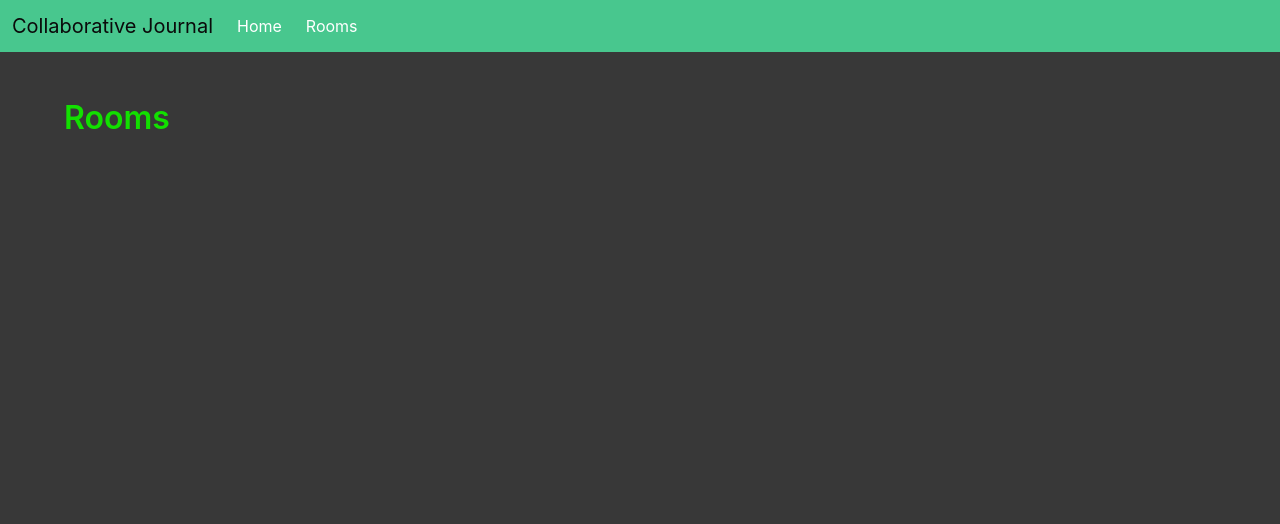
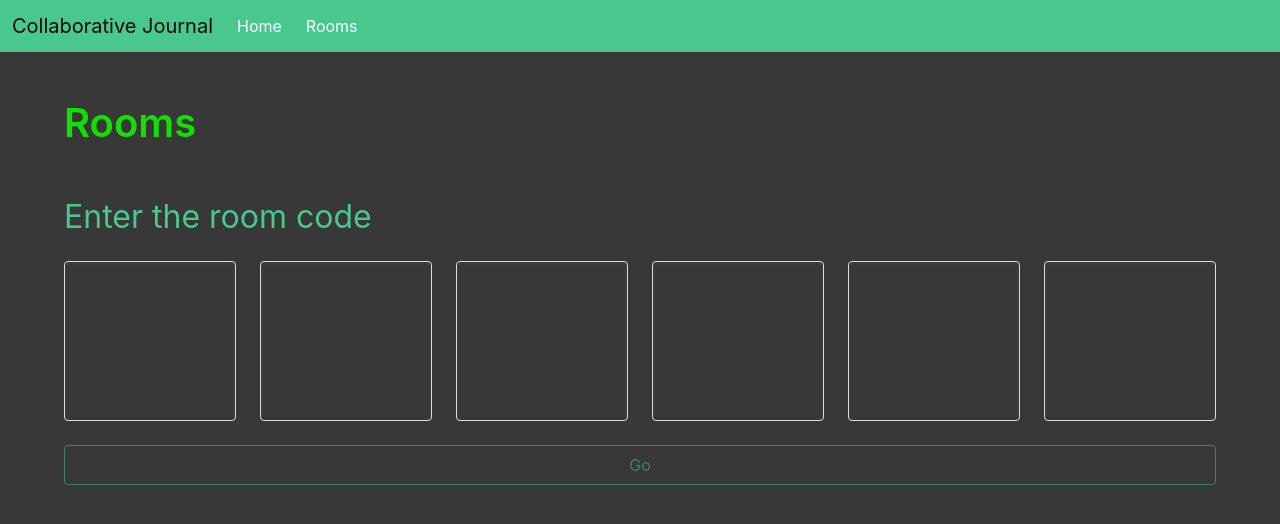
Before and after one commit to Celeo/phasmophobia_collaborative_journal, a FastAPI app: page /rooms in a window 1280 px wide. Shown: the top 524 px of the page. Run offline with FastAPI, Linux system fonts and the light colour scheme; style sheets or scripts are compiled from the project's sources; some libraries are stand-ins or nearby versions.

Commit message:
Room page done

```diff
--- a/sass/site.scss
+++ b/sass/site.scss
@@ -14,3 +14,8 @@ $text-strong: #12e000;
 .spacing-top {
   padding-top: 3rem;
 }
+
+.invite-input-field {
+  height: 10rem;
+  font-size: 3rem;
+}
--- a/templates/rooms.html
+++ b/templates/rooms.html
@@ -1,5 +1,86 @@
 {% extends "base.html" %} {% block content %}
 
-<h2 class="title">Rooms</h2>
+<h2 class="title is-2">Rooms</h2>
+
+<h3 class="subtitle is-3 has-text-success spacing-top">Enter the room code</h3>
+
+<div id="room-form">
+  <div class="columns">
+    <div class="column" v-for="(value, index) in inputs">
+      <input
+        type="text"
+        class="input has-text-centered invite-input-field"
+        :value="value"
+        @keydown.prevent="(e) => setInput(index, e)"
+        :input-number="index"
+      />
+    </div>
+  </div>
+
+  <div class="columns">
+    <div class="column">
+      <button
+        class="button is-success is-outlined"
+        style="width: 100%"
+        :disabled="!codeValid"
+        @click="navigate"
+      >
+        Go
+      </button>
+    </div>
+  </div>
+</div>
+
+<script>
+  const numbers = ["0", "1", "2", "3", "4", "5", "6", "7", "8", "9"];
+
+  const setIndexFocus = (index) => {
+    document.querySelector(`[input-number="${index}"]`).focus();
+  };
+
+  document.addEventListener("DOMContentLoaded", () => {
+    Vue.createApp({
+      data() {
+        return {
+          inputs: ["", "", "", "", "", ""],
+        };
+      },
+      methods: {
+        setInput(index, event) {
+          const key = event.key;
+          let nextNum = index + 1;
+          if (nextNum === 6) {
+            nextNum = 0;
+          }
+          if (key === "Tab") {
+            setIndexFocus(nextNum);
+            return;
+          }
+          if (!numbers.includes(key)) {
+            return;
+          }
+          if (this.inputs[index].length > 0) {
+            this.inputs[index] = `${key}`;
+            setIndexFocus(nextNum);
+            return;
+          }
+          this.inputs[index] = `${key}`;
+          setIndexFocus(nextNum);
+        },
+        navigate() {
+          window.location.href = `/rooms/${this.inputs.join("")}`;
+        },
+      },
+      computed: {
+        codeValid() {
+          return this.inputs.find((i) => i === "") === undefined;
+        },
+      },
+      compilerOptions: {
+        delimiters: ["[[", "]]"],
+      },
+    }).mount("#room-form");
+  });
+</script>
 
 {% endblock %}
```
